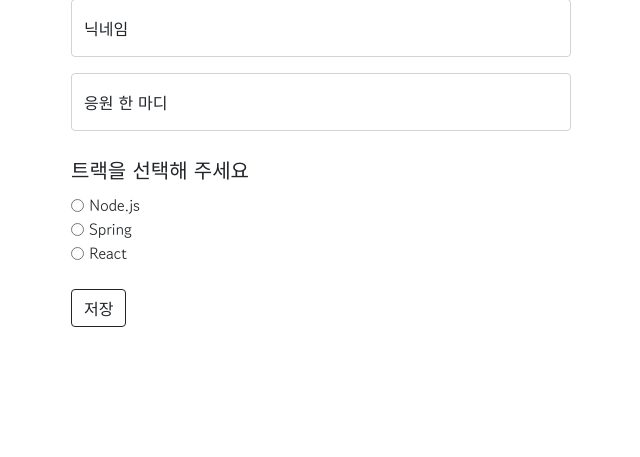
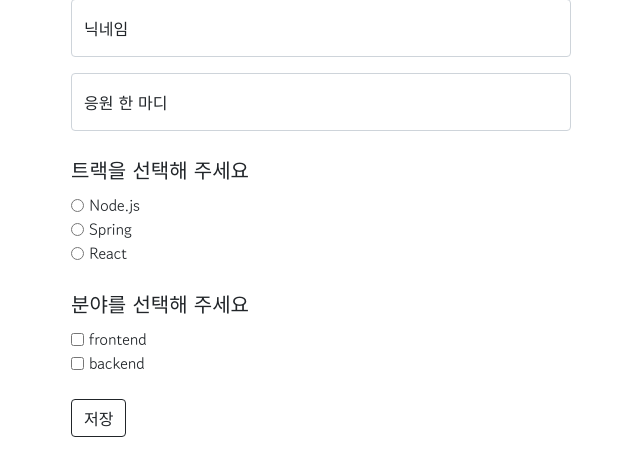
Before and after one commit to sangwoorhie/codingwithme, a Flask app: page / in a window 1280 px wide. Shown: the part 1137-1594 px from the top of the page, without its empty margins (319-959 px from the left). Before the commit the page ends 1464 px from the top, so only its background shows below. Run offline with Flask 3, Linux system fonts and the light colour scheme; data that the repository does not hold is empty.

Commit message:
Update index.html : part added

```diff
--- a/templates/index.html
+++ b/templates/index.html
@@ -140,6 +140,8 @@
     <div class="form-floating">
       <input id="comment" class="form-control" placeholder="응원 한 마디">
       <label for="floatingPassword">응원 한 마디</label>
+
+
       <fieldset class="allradiobox"><br>
         <legend class="tracktitle">트랙을 선택해 주세요</legend>
         <div>
@@ -155,6 +157,19 @@
           <label for="React">React</label>
         </div>
       </fieldset>
+
+      <fieldset class="allcheckbox"><br>
+        <legend class = "tracktitle">분야를 선택해 주세요</legend>
+        <div>
+          <input type="checkbox" class = "frontend" id="frontend" value="frontend"   />
+          <label for="frontend">frontend</label>
+        </div>
+        <div>
+          <input type="checkbox" class = "backend" id="backend"  value="backend" />
+          <label for="backend">backend</label>
+        </div>
+      </fieldset>
+
       <br>
       <button onclick="save_comment()" type="button" class="btn btn-outline-dark">저장</button>
       <div id="comment-list" class="comment-list" id="comment-list">
```
